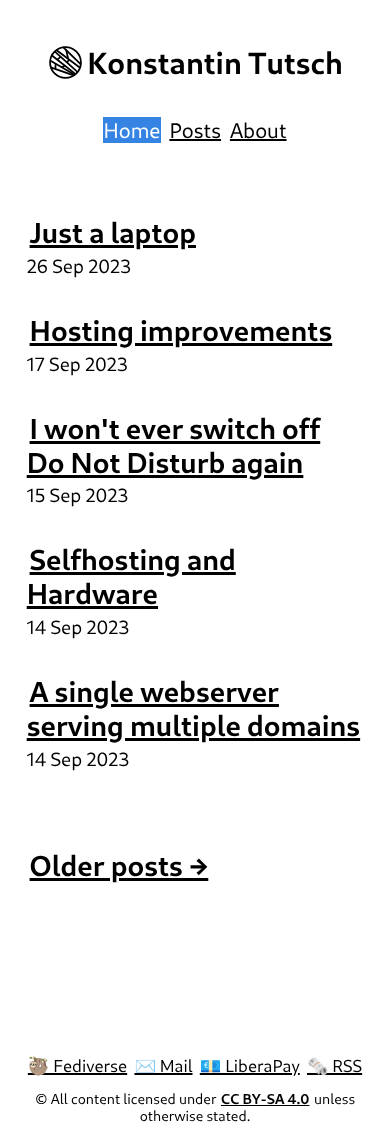
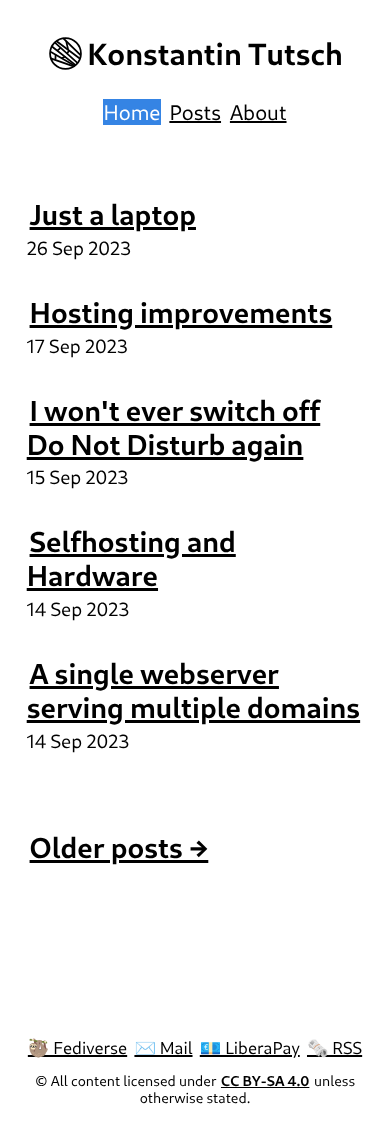
Before and after one commit to konstantintutsch/website, a Jekyll site: the page built from index.html, in a window 390 px wide. Built offline with Jekyll 4.4.1, drawn with Linux system fonts in a browser that asks for light colours.

Commit message:
top spacing for mobile and tablet adjusted

```diff
--- a/assets/css/style.css
+++ b/assets/css/style.css
@@ -163,8 +163,8 @@ span.caption
     {
         div#top
         {
-            margin-top: 8vh;
-            margin-bottom: 8vh;
+            margin-top: 6vh;
+            margin-bottom: 6vh;
         }
         img#logo { height: 1.9em; }
         h2#title { font-size: 1.6em; }
@@ -179,8 +179,8 @@ span.caption
     footer { font-size: 0.9em; }
     div#top
     {
-        margin-top: 4vh;
-        margin-bottom: 4vh;
+        margin-top: 3vh;
+        margin-bottom: 3vh;
     }
 }
 
```
